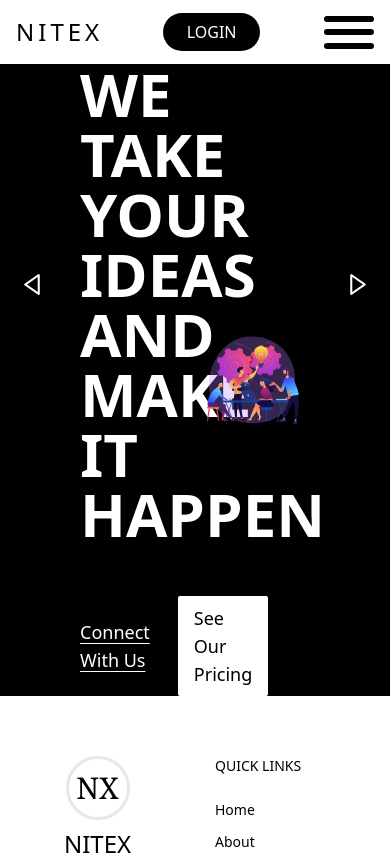
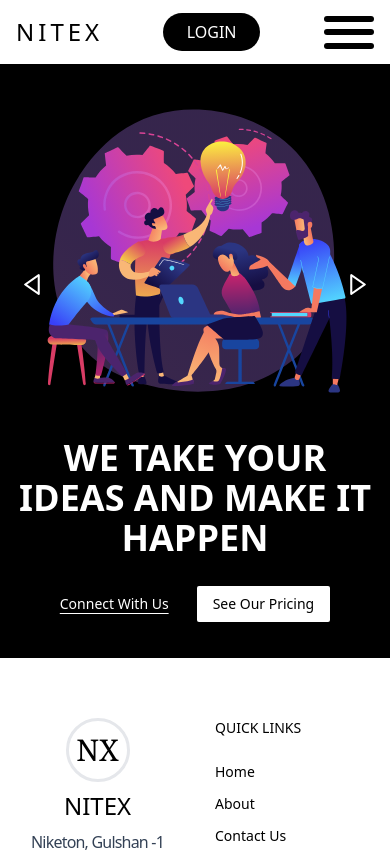
Before and after one commit to mhsanto/Frontend-NITEX-Project-Landing-Page, a React (Vite) app: page / in a window 390 px wide. Shown: the top 855 px of the page. Built offline with nearby package versions, Linux system fonts and the light colour scheme; the HTML template or start-up script is replaced by a standard one.

Commit message:
slider is now responsive

```diff
--- a/src/components/Slider.jsx
+++ b/src/components/Slider.jsx
@@ -22,7 +22,7 @@
   const [currentIndex, setCurrentIndex] = useState(0);
   const images = [team, langauge];
   const imageCount = images.length;
-  const delay = 7000; // 7 seconds
+  const delay = 8000; // 8 seconds
   const isAutoPlay = true;
 
   const nextSlide = useCallback(() => {
@@ -48,28 +48,28 @@
   return (
     <div className="slider-container relative">
       <div className="slider-controls">
-        <button onClick={prevSlide} className="absolute top-52 left-5">
+        <button onClick={prevSlide} className="absolute top-52 left-5 z-10">
           <BiLeftArrow size={25} />
         </button>
-        <button onClick={nextSlide} className="absolute top-52 right-5">
+        <button onClick={nextSlide} className="absolute top-52 right-5 z-10">
           <BiRightArrow size={25} />
         </button>
       </div>
-      <div className="flex items-center px-20 justify-between">
-        <div className="flex flex-col gap-7 w-1/2">
-          <p className="text-6xl pb-6 uppercase font-semibold">
+      <div className="flex flex-col sm:flex-row  items-center px-2 sm:px-12 md:px-14  lg:px-20 justify-between pb-9 sm:pb-0">
+        <div className="flex flex-col order-2 sm:order-none gap-5 md:gap-7 sm:w-1/2">
+          <p className="text-4xl  md:text-5xl lg:text-6xl md:pb-6 pb-2 uppercase font-semibold text-center sm:text-start">
             {contentData[currentIndex].title}
           </p>
-          <div className="flex gap-7 items-center">
+          <div className="flex  gap-7 items-center justify-center sm:justify-normal">
             <Link
               to={contentData[currentIndex].link1.to}
-              className="underline underline-offset-4 text-lg"
+              className="underline underline-offset-4 md:text-lg whitespace-nowrap text-sm"
             >
               {contentData[currentIndex].link1.text}
             </Link>
             <Link
               to={contentData[currentIndex].link2.to}
-              className="bg-white text-black px-4 py-2 rounded-sm font-medium hover:bg-slate-100 text-lg"
+              className="bg-white text-black px-4 py-2 rounded-sm font-medium hover:bg-slate-100 md:text-lg whitespace-nowrap  text-sm"
             >
               {contentData[currentIndex].link2.text}
             </Link>
@@ -78,7 +78,7 @@
 
         <Lottie
           animationData={images[currentIndex]}
-          className="h-[30rem] w-1/2"
+          className="sm:h-[30rem] sm:w-1/2"
         />
       </div>
     </div>
```
